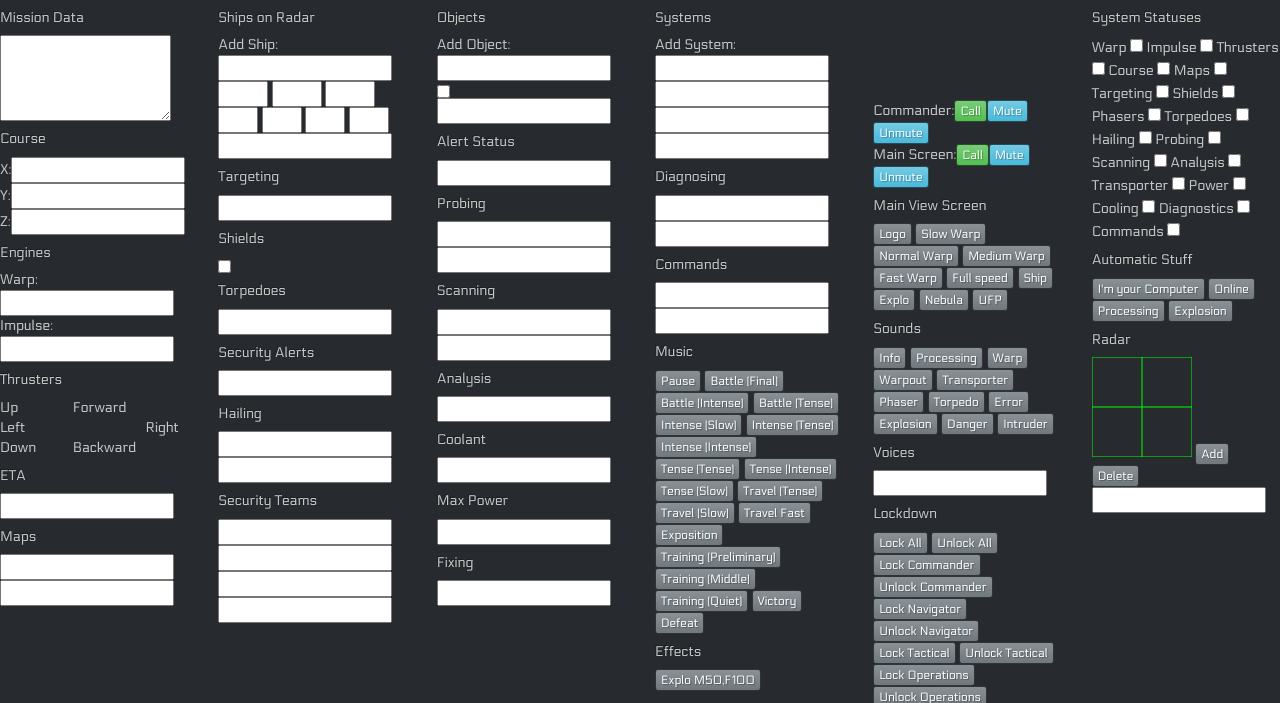
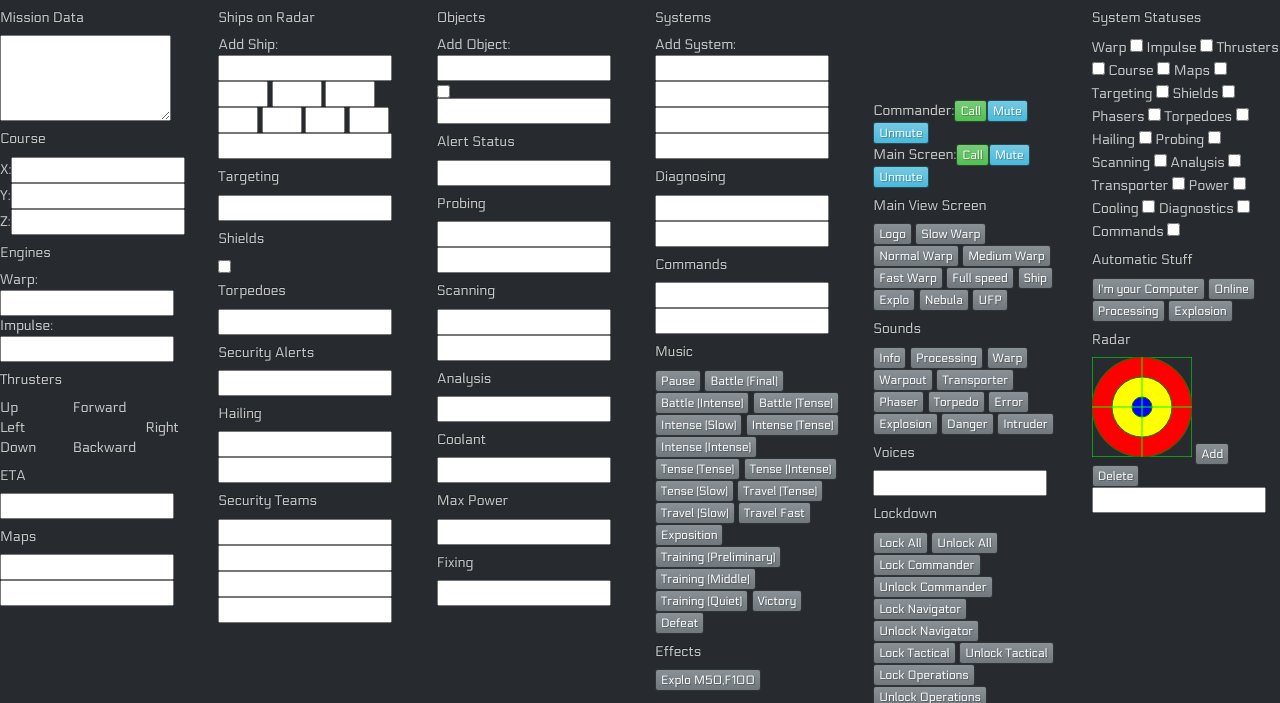
Before and after one commit to jextrevor/spaceserver, a Flask app: template templates/fd.html in a window 1280 px wide. Shown: the top 703 px of the page. Run offline with Flask 2, Linux system fonts and the light colour scheme; the template is opened without the code that fills it, so the values that code supplies are empty; some libraries are stand-ins or nearby versions.

Commit message:
Update fd.html

```diff
--- a/templates/fd.html
+++ b/templates/fd.html
@@ -238,6 +238,9 @@ Commands
 <h5>Radar</h5>
 <svg id="radarcanvas" width="100" height="100">
 <rect width="100" height="100" style="fill:transparent;stroke-width:1;stroke:rgb(0,255,0);fill-opacity:0" />
+<circle cx="50" cy="50" r="50" stroke="green" stroke-width="1" fill="red" />
+<circle cx="50" cy="50" r="30" stroke="green" stroke-width="1" fill="yellow" />
+<circle cx="50" cy="50" r="10" stroke="green" stroke-width="1" fill="blue" />
 <line x1="50" y1="0" x2="50" y2="100" style="stroke:rgb(0,255,0);stroke-width:1" />
 <line x1="0" y1="50" x2="100" y2="50" style="stroke:rgb(0,255,0);stroke-width:1" />
 </svg>
```
